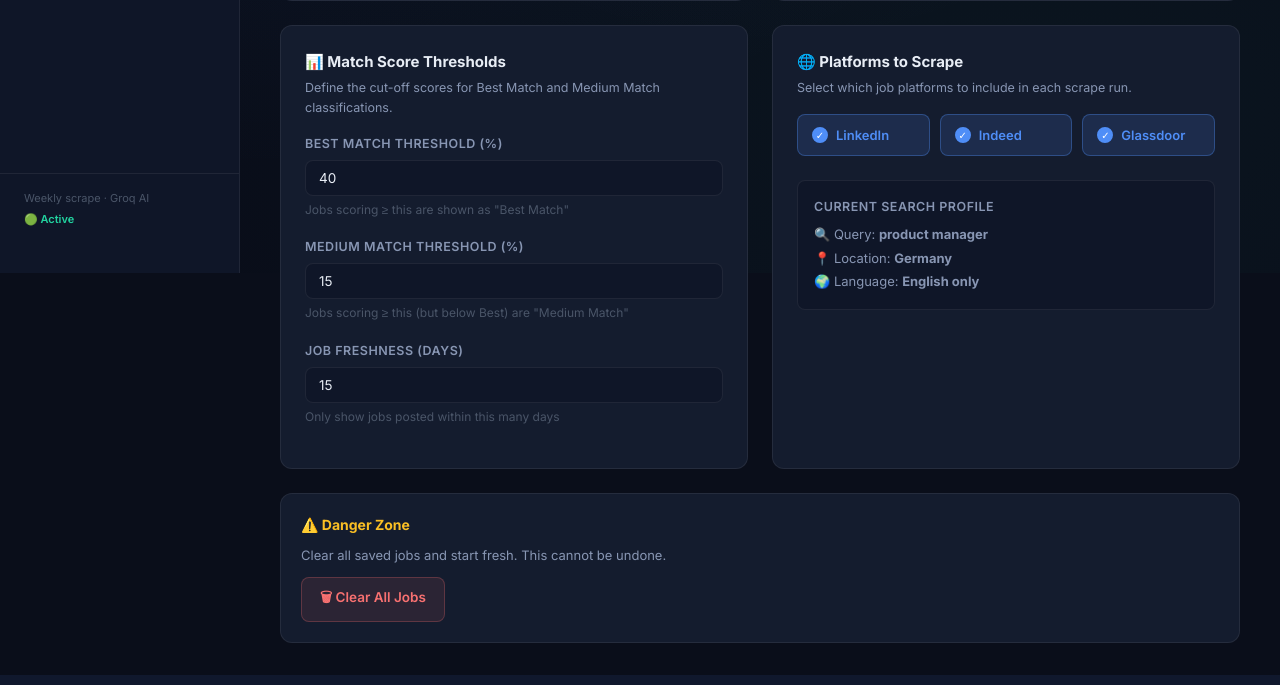
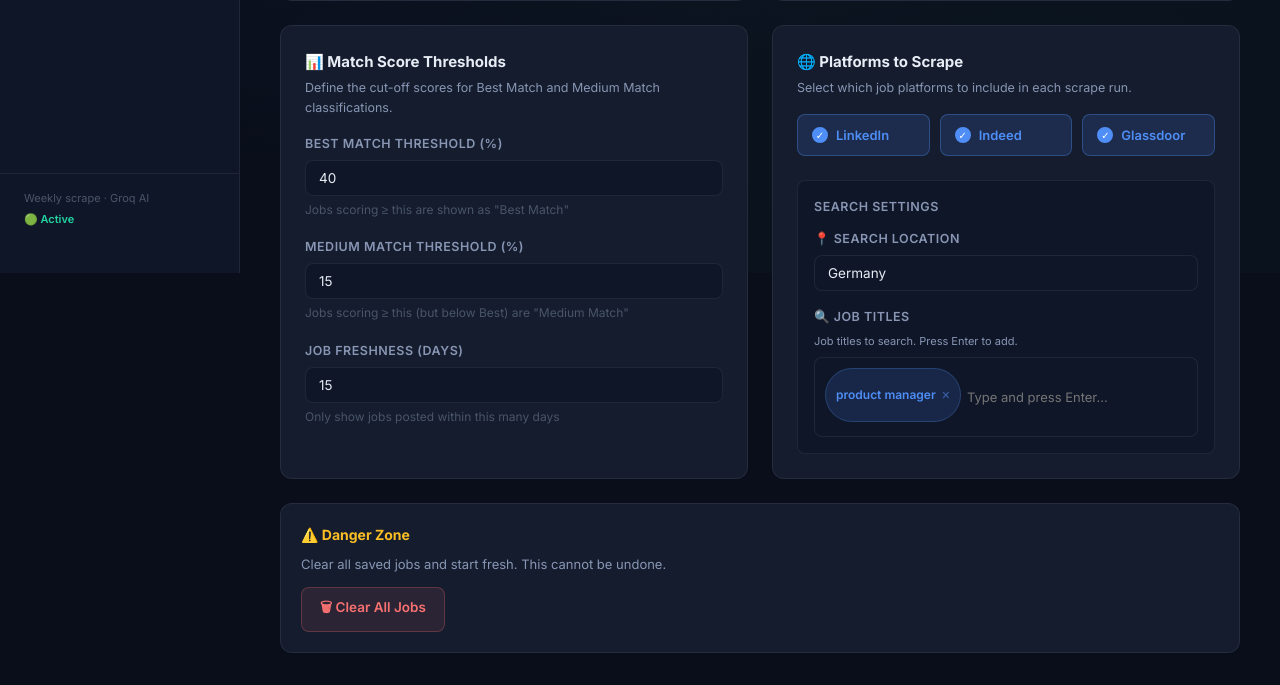
Before and after one commit to leann0101/jobradar, a Flask app: page /settings in a window 1280 px wide. Shown: the part 527-1212 px from the top of the page. Run offline with Flask 3, Linux system fonts and the light colour scheme.

Commit message:
Update: add pagination, search location config, and UI settings

```diff
--- a/templates/settings.html
+++ b/templates/settings.html
@@ -13,6 +13,7 @@
 <!-- Hidden inputs for tag data -->
 <input type="hidden" id="must-have-hidden" value='{{ settings.must_have | tojson }}' />
 <input type="hidden" id="nice-to-have-hidden" value='{{ settings.nice_to_have | tojson }}' />
+<input type="hidden" id="job-titles-hidden" value='{{ settings.search.job_titles | tojson }}' />
 
 <div class="settings-grid">
   <!-- Must Have Keywords -->
@@ -92,11 +93,17 @@
     </div>
 
     <div style="margin-top: 24px; padding: 16px; background: var(--bg-secondary); border-radius: var(--radius-sm); border: 1px solid var(--border);">
-      <div class="form-label">Current Search Profile</div>
-      <div style="font-size:13px; color:var(--text-secondary); line-height:1.8;">
-        <div>🔍 Query: <strong>{{ settings.search.job_titles | join(', ') }}</strong></div>
-        <div>📍 Location: <strong>{{ settings.search.location }}</strong></div>
-        <div>🌍 Language: <strong>English only</strong></div>
+      <div class="form-label" style="margin-bottom: 12px;">Search Settings</div>
+
+      <div class="form-group" style="margin-bottom: 16px;">
+        <label class="form-label" for="search-location">📍 Search Location</label>
+        <input type="text" id="search-location" class="form-input" value="{{ settings.search.location }}" placeholder="e.g. Germany, Munich, Taiwan" />
+      </div>
+
+      <div class="form-group" style="margin-bottom: 0;">
+        <label class="form-label">🔍 Job Titles</label>
+        <p class="desc" style="font-size: 11px; margin-bottom: 6px;">Job titles to search. Press Enter to add.</p>
+        <div class="tag-input-container" id="job-titles-input" role="group" aria-label="Job Titles"></div>
       </div>
     </div>
   </div>
```
